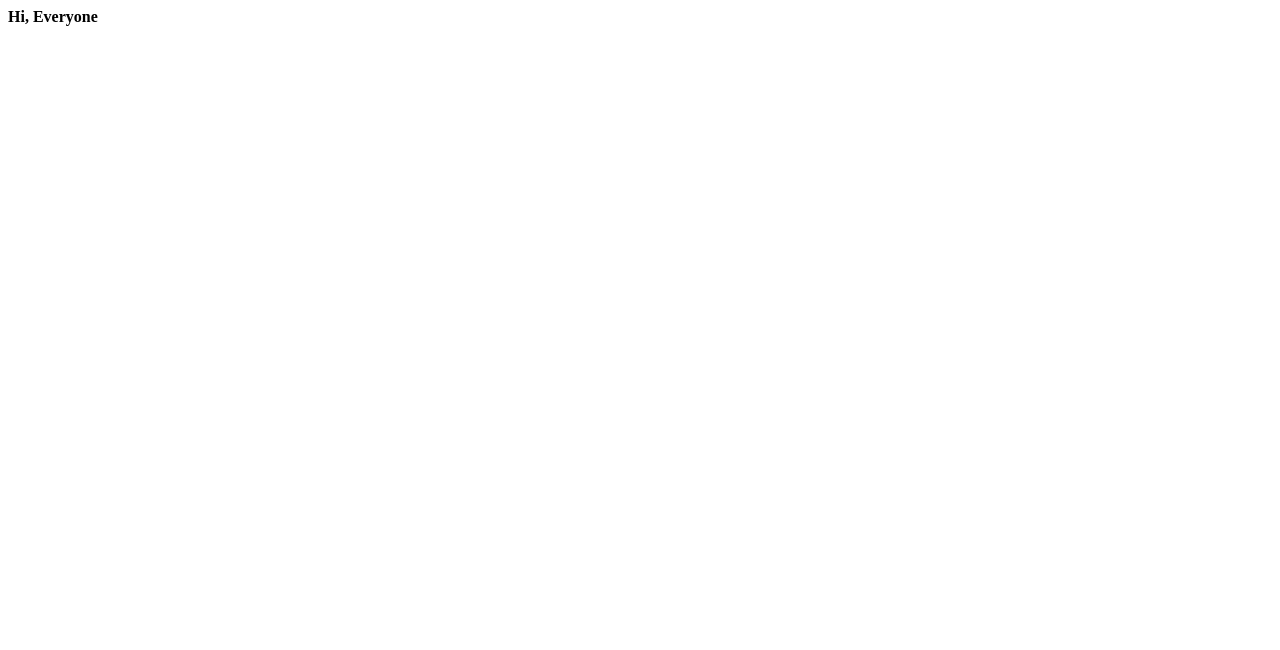
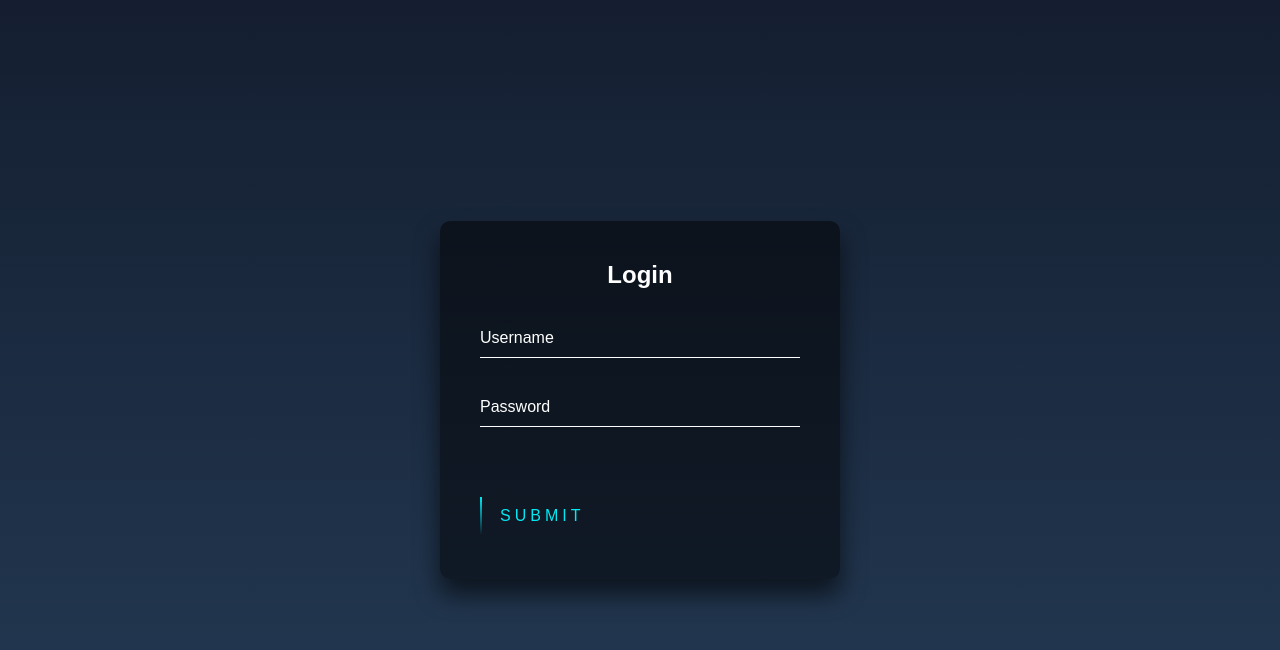
Before and after one commit to YASH-PATEL1221/CI-CD-class, a plain HTML site: page index.html in a window 1280 px wide. Drawn offline with Linux system fonts and the light colour scheme.

Commit message:
add html form

```diff
--- a/index.html
+++ b/index.html
@@ -1,11 +1,201 @@
 <!DOCTYPE html>
 <html lang="en">
-<head>
-    <meta charset="UTF-8">
-    <meta name="viewport" content="width=device-width, initial-scale=1.0">
+  <head>
+    <meta charset="UTF-8" />
+    <meta name="viewport" content="width=device-width, initial-scale=1.0" />
     <title>my website</title>
-</head>
-<body>
-    <b>Hi, Everyone</b>
-</body>
+    <style>
+      html {
+        height: 100%;
+      }
+      body {
+        margin: 0;
+        padding: 0;
+        font-family: sans-serif;
+        background: linear-gradient(#141e30, #243b55);
+      }
+
+      .login-box {
+        position: absolute;
+        top: 50%;
+        left: 50%;
+        width: 400px;
+        padding: 40px;
+        transform: translate(-50%, -50%);
+        background: rgba(0, 0, 0, 0.5);
+        box-sizing: border-box;
+        box-shadow: 0 15px 25px rgba(0, 0, 0, 0.6);
+        border-radius: 10px;
+      }
+
+      .login-box h2 {
+        margin: 0 0 30px;
+        padding: 0;
+        color: #fff;
+        text-align: center;
+      }
+
+      .login-box .user-box {
+        position: relative;
+      }
+
+      .login-box .user-box input {
+        width: 100%;
+        padding: 10px 0;
+        font-size: 16px;
+        color: #fff;
+        margin-bottom: 30px;
+        border: none;
+        border-bottom: 1px solid #fff;
+        outline: none;
+        background: transparent;
+      }
+      .login-box .user-box label {
+        position: absolute;
+        top: 0;
+        left: 0;
+        padding: 10px 0;
+        font-size: 16px;
+        color: #fff;
+        pointer-events: none;
+        transition: 0.5s;
+      }
+
+      .login-box .user-box input:focus ~ label,
+      .login-box .user-box input:valid ~ label {
+        top: -20px;
+        left: 0;
+        color: #03e9f4;
+        font-size: 12px;
+      }
+
+      .login-box form a {
+        position: relative;
+        display: inline-block;
+        padding: 10px 20px;
+        color: #03e9f4;
+        font-size: 16px;
+        text-decoration: none;
+        text-transform: uppercase;
+        overflow: hidden;
+        transition: 0.5s;
+        margin-top: 40px;
+        letter-spacing: 4px;
+      }
+
+      .login-box a:hover {
+        background: #03e9f4;
+        color: #fff;
+        border-radius: 5px;
+        box-shadow: 0 0 5px #03e9f4, 0 0 25px #03e9f4, 0 0 50px #03e9f4,
+          0 0 100px #03e9f4;
+      }
+
+      .login-box a span {
+        position: absolute;
+        display: block;
+      }
+
+      .login-box a span:nth-child(1) {
+        top: 0;
+        left: -100%;
+        width: 100%;
+        height: 2px;
+        background: linear-gradient(90deg, transparent, #03e9f4);
+        animation: btn-anim1 1s linear infinite;
+      }
+
+      @keyframes btn-anim1 {
+        0% {
+          left: -100%;
+        }
+        50%,
+        100% {
+          left: 100%;
+        }
+      }
+
+      .login-box a span:nth-child(2) {
+        top: -100%;
+        right: 0;
+        width: 2px;
+        height: 100%;
+        background: linear-gradient(180deg, transparent, #03e9f4);
+        animation: btn-anim2 1s linear infinite;
+        animation-delay: 0.25s;
+      }
+
+      @keyframes btn-anim2 {
+        0% {
+          top: -100%;
+        }
+        50%,
+        100% {
+          top: 100%;
+        }
+      }
+
+      .login-box a span:nth-child(3) {
+        bottom: 0;
+        right: -100%;
+        width: 100%;
+        height: 2px;
+        background: linear-gradient(270deg, transparent, #03e9f4);
+        animation: btn-anim3 1s linear infinite;
+        animation-delay: 0.5s;
+      }
+
+      @keyframes btn-anim3 {
+        0% {
+          right: -100%;
+        }
+        50%,
+        100% {
+          right: 100%;
+        }
+      }
+
+      .login-box a span:nth-child(4) {
+        bottom: -100%;
+        left: 0;
+        width: 2px;
+        height: 100%;
+        background: linear-gradient(360deg, transparent, #03e9f4);
+        animation: btn-anim4 1s linear infinite;
+        animation-delay: 0.75s;
+      }
+
+      @keyframes btn-anim4 {
+        0% {
+          bottom: -100%;
+        }
+        50%,
+        100% {
+          bottom: 100%;
+        }
+      }
+    </style>
+  </head>
+  <body>
+    <div class="login-box">
+      <h2>Login</h2>
+      <form>
+        <div class="user-box">
+          <input type="text" name="" required="" />
+          <label>Username</label>
+        </div>
+        <div class="user-box">
+          <input type="password" name="" required="" />
+          <label>Password</label>
+        </div>
+        <a href="#">
+          <span></span>
+          <span></span>
+          <span></span>
+          <span></span>
+          Submit
+        </a>
+      </form>
+    </div>
+  </body>
 </html>
```
